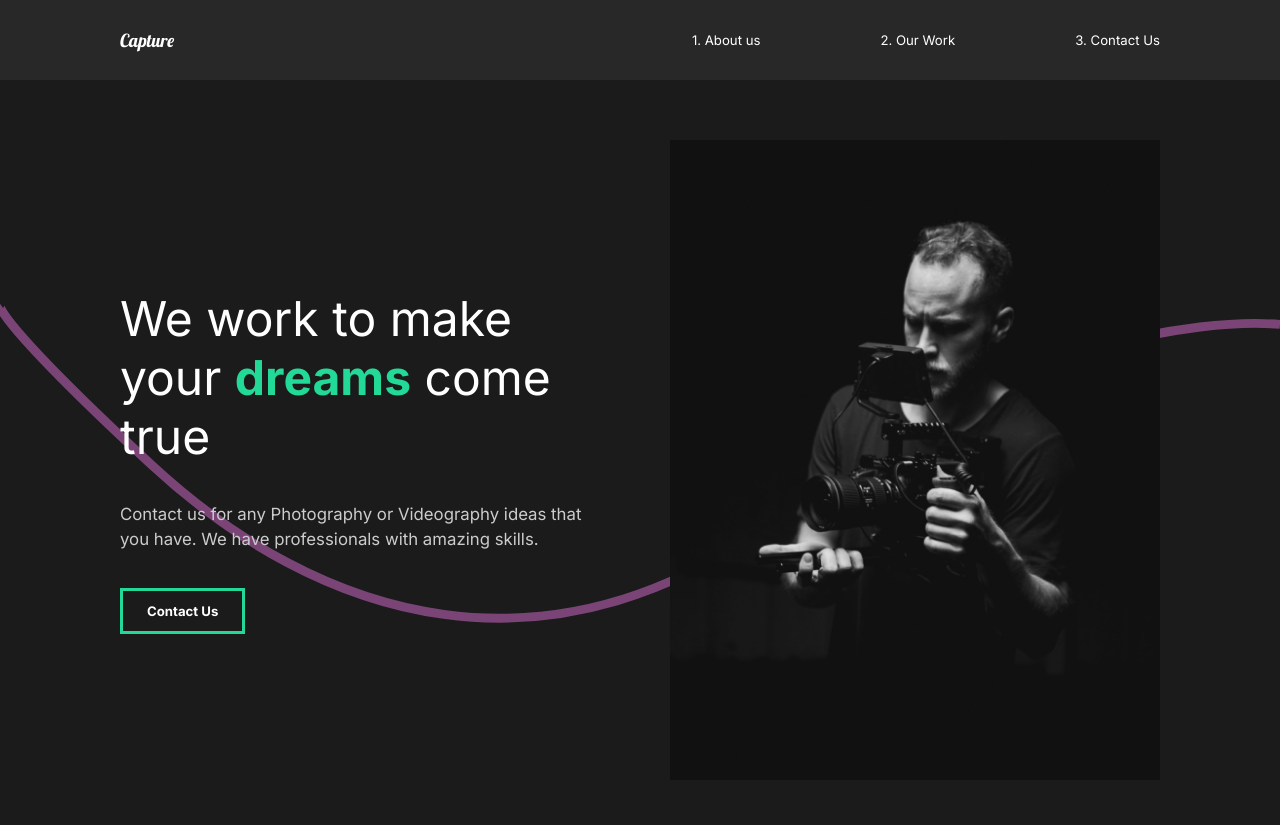
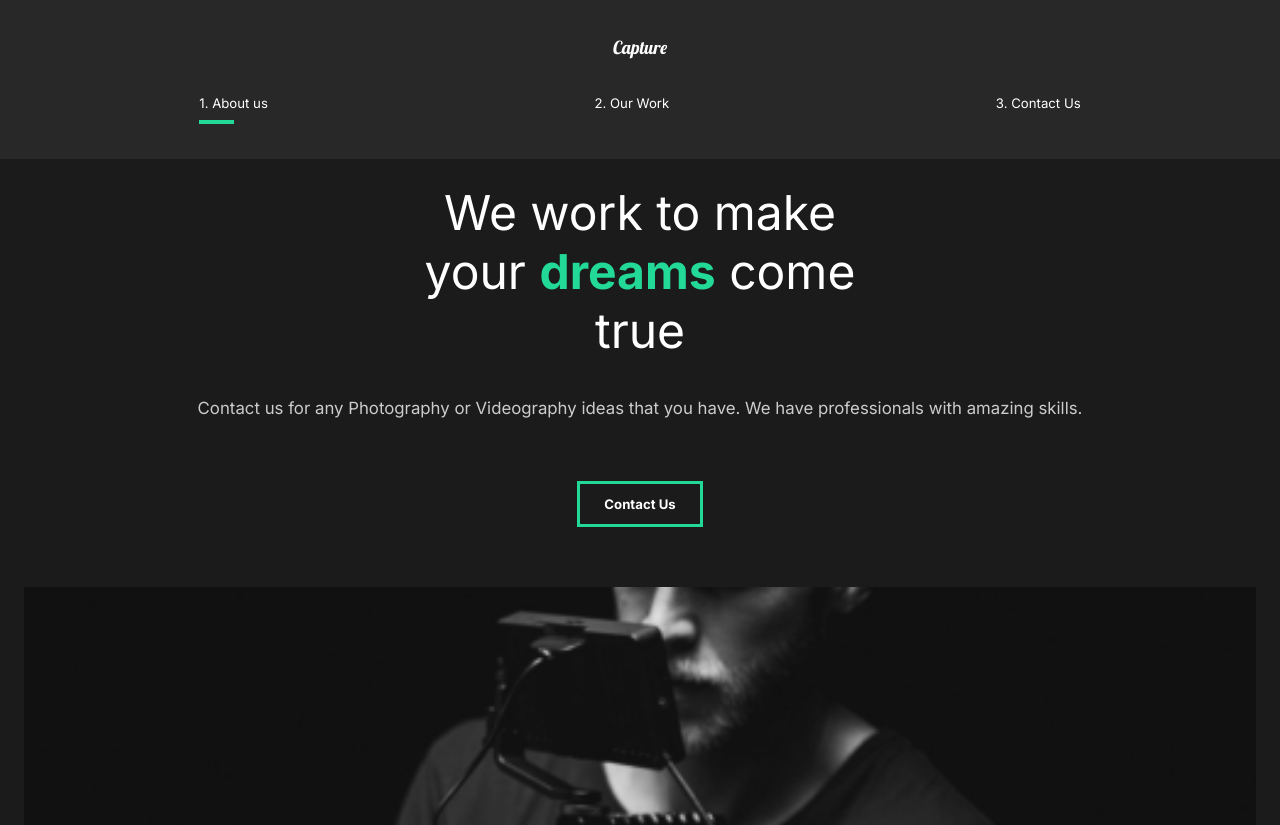
Before and after one commit to AvellaJB/tuto-capture-annotation, a React (Create React App) app: page / in a window 1280 px wide. Shown: the top 825 px of the page. Built offline with nearby package versions, Linux system fonts and the light colour scheme.

Commit message:
ajout ligne verte nav (fin projet)

```diff
--- a/src/components/Nav.js
+++ b/src/components/Nav.js
@@ -1,8 +1,11 @@
 import react from "react";
 import styled from "styled-components";
 import { Link } from "react-router-dom";
+import { motion } from "framer-motion";
+import { useLocation } from "react-router-dom";
 
 const Nav = () => {
+  const { pathname } = useLocation();
   return (
     <StyledNav>
       <h1>
@@ -13,12 +16,27 @@
       <ul>
         <li>
           <Link to="/">1. About us</Link>
+          <Line
+            transition={{ duration: 0.75 }}
+            initial={{ width: "0%" }}
+            animate={{ width: pathname === "/" ? "50%" : "0%" }}
+          />
         </li>
         <li>
           <Link to="/work">2. Our Work</Link>
+          <Line
+            transition={{ duration: 0.75 }}
+            initial={{ width: "0%" }}
+            animate={{ width: pathname === "/work" ? "50%" : "0%" }}
+          />
         </li>
         <li>
           <Link to="/contact">3. Contact Us</Link>
+          <Line
+            transition={{ duration: 0.75 }}
+            initial={{ width: "0%" }}
+            animate={{ width: pathname === "/contact" ? "50%" : "0%" }}
+          />
         </li>
       </ul>
     </StyledNav>
@@ -56,6 +74,34 @@
     padding-left: 10rem;
     position: relative;
   }
+  @media (max-width: 1300px) {
+    flex-direction: column;
+    padding: 2rem 1rem;
+    #logo {
+      display: inline-block;
+      margin: 1rem;
+    }
+    ul {
+      padding: 2rem;
+      justify-content: space-around;
+      width: 100%;
+      li {
+        padding: 0;
+      }
+    }
+  }
+`;
+
+const Line = styled(motion.div)`
+  height: 0.3rem;
+  background: #23d997;
+  width: 5%;
+  position: absolute;
+  bottom: -80%;
+  left: 60%;
+  @media (max-width: 1300px) {
+    left: 0%;
+  }
 `;
 
 export default Nav;
--- a/src/components/ServicesSection.js
+++ b/src/components/ServicesSection.js
@@ -83,6 +83,9 @@
 const Cards = styled.div`
   display: flex;
   flex-wrap: wrap;
+  @media (max-width: 1300px) {
+    justify-content: center;
+  }
 `;
 
 const Card = styled.div`
--- a/src/components/useScroll.js
+++ b/src/components/useScroll.js
@@ -7,7 +7,7 @@
   //Ici element permet de cibler l'éléments qu'on veux suivre, et cela permet de savoir
   //quand est-ce qu'il apparaît à l'écran, le threshold retient l'anim (tant qu'on vois pas 50% du DIV
   //il ne se passe rien.)
-  const [element, view] = useInView({ threshold: 0.5 });
+  const [element, view] = useInView({ threshold: 0.3 });
   if (view) {
     controls.start("show");
   } else {
--- a/src/pages/ContactUs.js
+++ b/src/pages/ContactUs.js
@@ -46,7 +46,7 @@
   padding: 5rem 10rem;
   color: #353535;
   min-height: 90vh;
-  @media (max-width: 1500px) {
+  @media (max-width: 1300px) {
     padding: 2rem;
     font-size: 1rem;
   }
--- a/src/pages/MovieDetail.js
+++ b/src/pages/MovieDetail.js
@@ -96,6 +96,10 @@
   margin: 5rem 10rem;
   align-items: center;
   justify-content: space-around;
+  @media (max-width: 1300px) {
+    display: block;
+    margin: 1rem 2rem;
+  }
 `;
 
 const AwardStyle = styled.div`
--- a/src/pages/OurWork.js
+++ b/src/pages/OurWork.js
@@ -84,6 +84,9 @@
   h2 {
     padding: 1rem, 0rem;
   }
+  @media (max-width: 1300px) {
+    padding: 2rem 2rem;
+  }
 `;
 
 const Movie = styled(motion.div)`
--- a/src/styles.js
+++ b/src/styles.js
@@ -12,6 +12,11 @@
   justify-content: space-between;
   padding: 5rem 10rem;
   color: white;
+  @media (max-width: 1300px) {
+    display: block;
+    padding: 2rem 2rem;
+    text-align: center;
+  }
 `;
 export const Description = styled.div`
   flex: 1;
@@ -19,6 +24,12 @@
   z-index: 2;
   h2 {
     font-weight: lighter;
+  }
+  @media (max-width: 1300px) {
+    padding: 0;
+    button {
+      margin: 2rem 0rem 5rem 0rem;
+    }
   }
 `;
 
```
